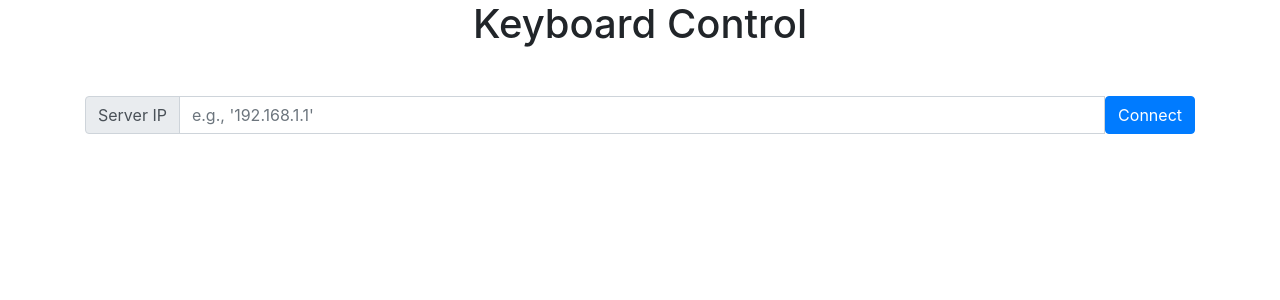
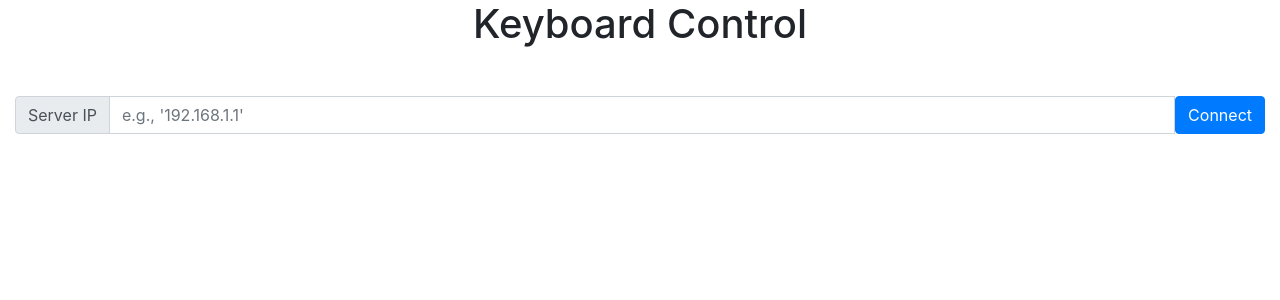
Before and after one commit to CurtisNewbie/RemoteKeyTypeApp, an Angular app in the folder angularFront/: page / in a window 1280 px wide. Shown: the top 300 px of the page. Built offline with nearby package versions, Linux system fonts and the light colour scheme.

Commit message:
Change .container to .container_fluid

```diff
--- a/angularFront/src/app/keyboard/keyboard.component.css
+++ b/angularFront/src/app/keyboard/keyboard.component.css
@@ -2,7 +2,7 @@
   background: darkgray;
 }
 @media (max-width: 599.99px) {
-  .container {
+  .container-fluid {
     padding: 0px;
   }
 
--- a/angularFront/src/app/keyboard/keyboard.component.html
+++ b/angularFront/src/app/keyboard/keyboard.component.html
@@ -1,4 +1,4 @@
-<div class="container text-center" style="max-height: 100%; overflow: hidden;">
+<div class="container-fluid text-center" style="max-height: 100%; overflow: hidden;">
     <h1>Keyboard Control</h1>
     <div class="mb-5 mt-5">
         <div class="input-group" *ngIf="!wss">
```
